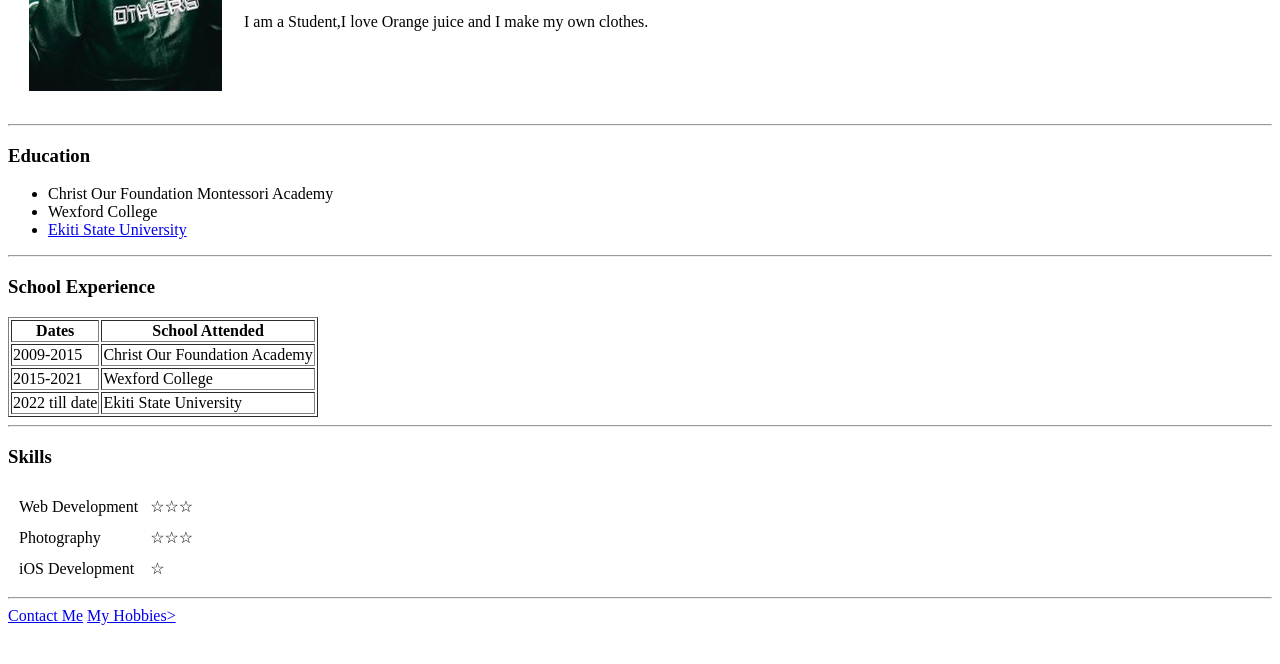
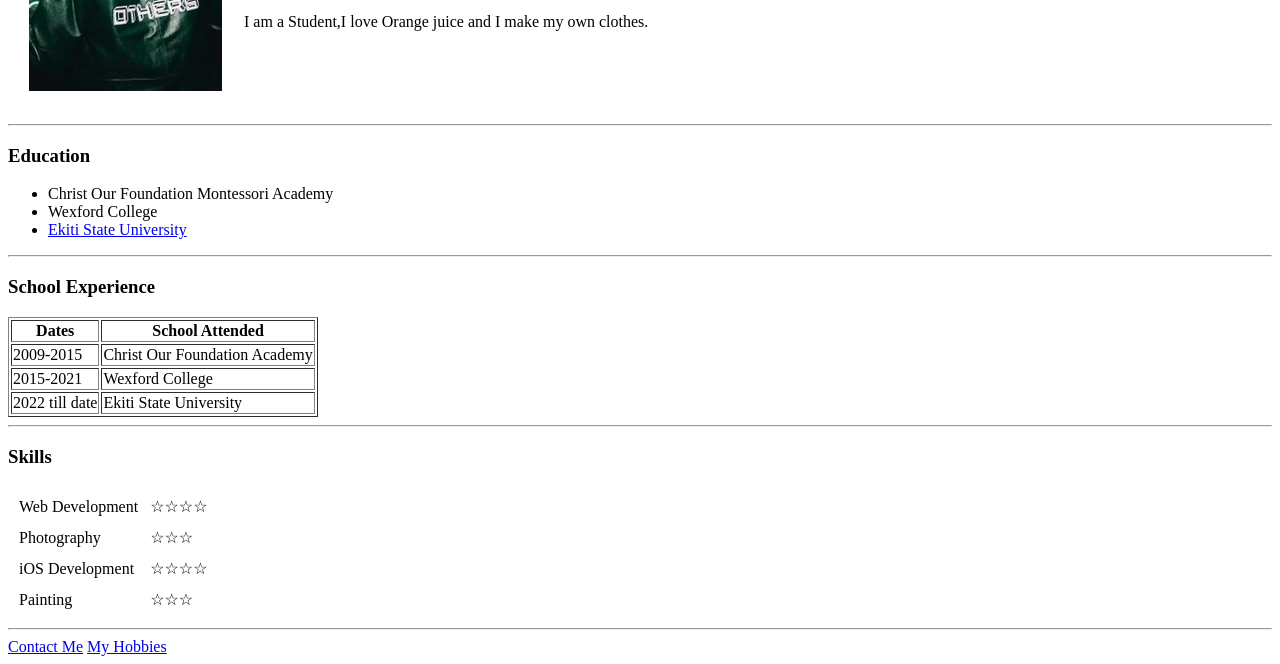
Before and after one commit to Adekemi001/cv, a plain HTML site: page index.html in a window 1280 px wide. Shown: the part 178-842 px from the top of the page. Before the commit the page ends 811 px from the top, so only its background shows below. Drawn offline with Linux system fonts and the light colour scheme.

Commit message:
Update index.html

```diff
--- a/index.html
+++ b/index.html
@@ -49,7 +49,7 @@
     <table cellspacing="10">
       <tr>
         <td>Web Development</td>
-        <td>☆☆☆</td>
+        <td>☆☆☆☆</td>
       </tr>
       <tr>
         <td>Photography</td>
@@ -57,11 +57,15 @@
       </tr>
       <tr>
         <td>iOS Development</td>
-        <td>☆</td>
+        <td>☆☆☆☆</td>
+      </tr>
+      <tr>
+        <td>Painting</td>
+        <td>☆☆☆</td>
       </tr>
     </table>
     <hr>
     <a href="contact me.html">Contact Me</a>
-    <a href="hobbies.html">My Hobbies>
+    <a href="hobbies.html">My Hobbies</a>
   </body>
 </html>
```
